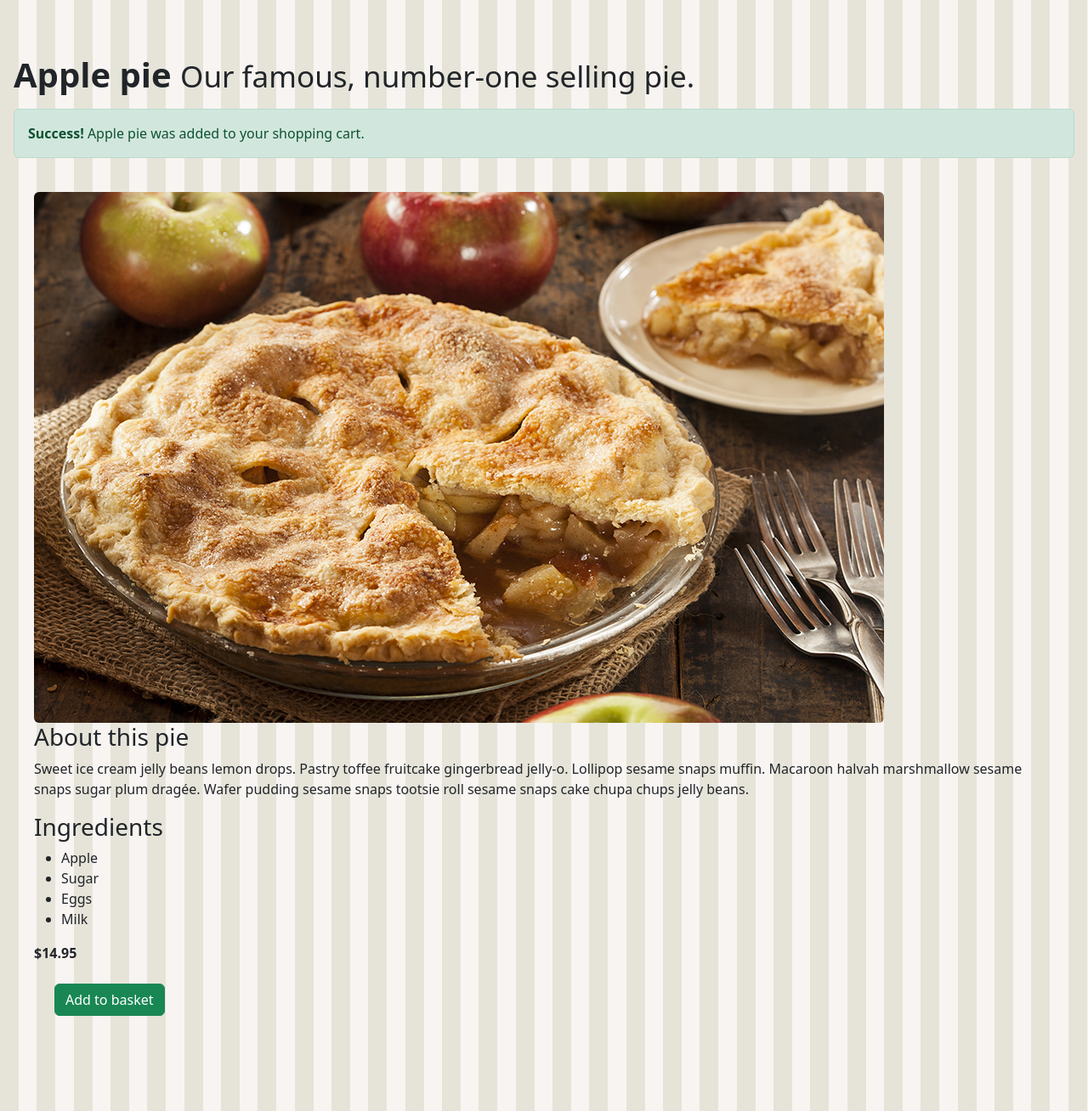
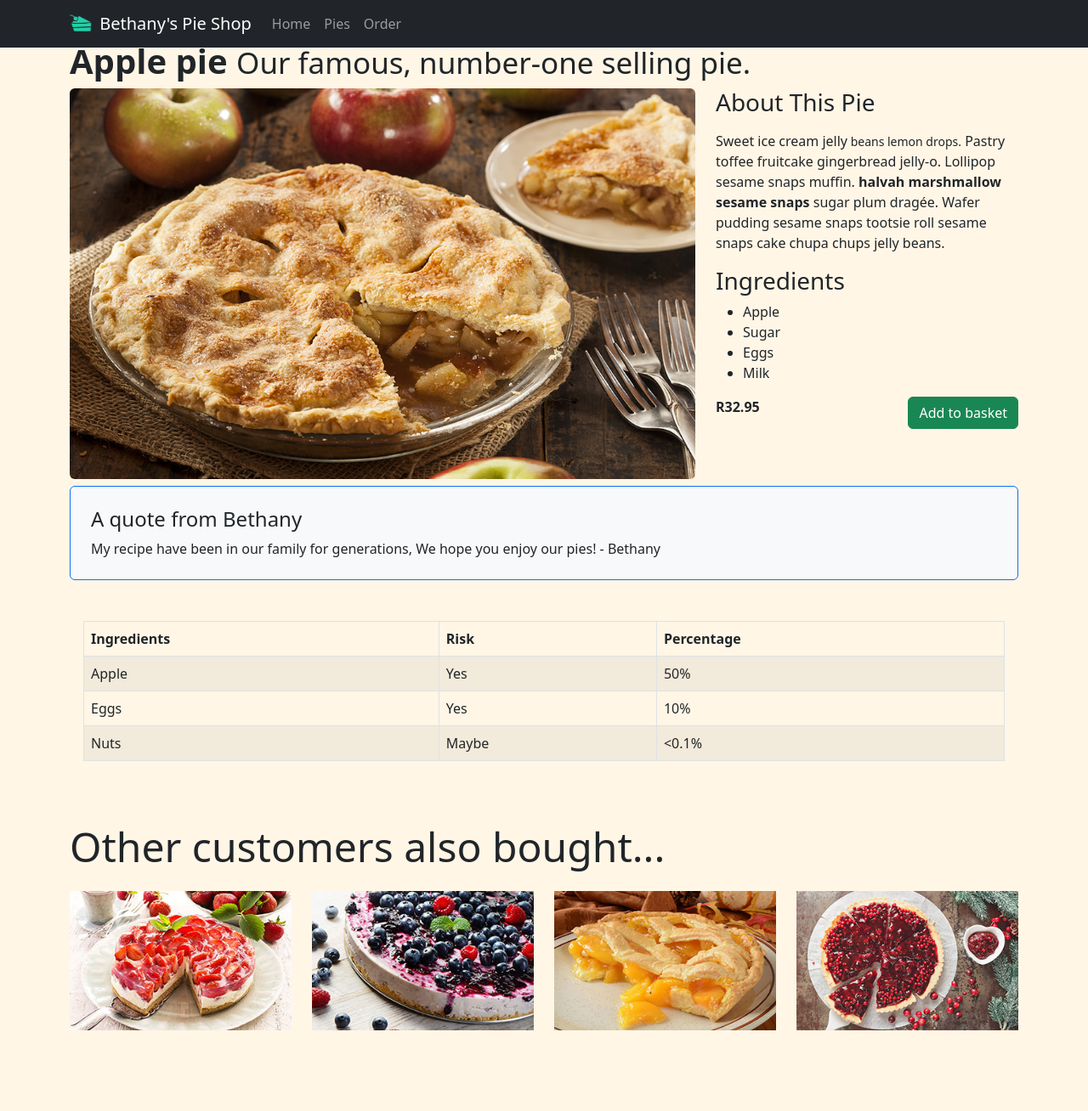
Before and after one commit to Nattie-Nkosi/bootstrap-boilerplate, a website built with Parcel: page src/index.html in a window 1280 px wide. Shown: the whole page at 85% size. After the commit the page ends 1277 px from the top, so only its background shows below. Built offline with nearby package versions, Linux system fonts and the light colour scheme.

Commit message:
Bootstrap5 grid layout and Components

```diff
--- a/src/index.html
+++ b/src/index.html
@@ -10,35 +10,64 @@
   </head>
 
   <body>
+    <header>
+      <nav class="navbar navbar-expand-lg navbar-dark fixed-top bg-dark">
+        <div class="container">
+          <a href="/" class="navbar-brand">
+            <img
+              src="./images/pie.png"
+              width="30"
+              height="30"
+              alt=""
+              class="d-inline-block align-top"
+            />
+            Bethany's Pie Shop
+          </a>
+
+          <div class="collapse navbar-collapse" id="navbarCollapse">
+            <ul class="nav navbar-nav mr-auto">
+              <li class="nav-item active">
+                <a href="/" class="nav-link">Home</a>
+              </li>
+              <li class="nav-item">
+                <a href="#" class="nav-link">Pies</a>
+              </li>
+              <li class="nav-item">
+                <a href="#" class="nav-link">Order</a>
+              </li>
+            </ul>
+          </div>
+        </div>
+      </nav>
+    </header>
+
     <main role="main">
-      <div class="m-3">
+      <div class="container">
         <h1 class="fw-bolder">
           Apple pie
+
           <small class="fw-normal fst-italics"
             >Our famous, number-one selling pie.</small
           >
         </h1>
 
-        <div class="alert alert-success mt-3">
-          <strong>Success!</strong> Apple pie was added to your shopping cart.
-        </div>
-
-        <div class="p-4">
-          <div>
+        <div class="row">
+          <div class="col-lg-8 col-ms-6">
             <img
               src="images/products/applepie.jpg"
               alt="Image of apple pie"
-              class="rounded"
+              class="rounded img-fluid"
             />
           </div>
 
-          <div>
-            <h3>About this pie</h3>
+          <div class="col-lg-4 col-sm-6">
+            <h3 class="text-capitalize mb-3">About this pie</h3>
             <p>
-              Sweet ice cream jelly beans lemon drops. Pastry toffee fruitcake
-              gingerbread jelly-o. Lollipop sesame snaps muffin. Macaroon halvah
-              marshmallow sesame snaps sugar plum dragée. Wafer pudding sesame
-              snaps tootsie roll sesame snaps cake chupa chups jelly beans.
+              Sweet ice cream jelly<small> beans lemon drops.</small> Pastry
+              toffee fruitcake gingerbread jelly-o. Lollipop sesame snaps
+              muffin. <strong> halvah marshmallow sesame snaps</strong> sugar
+              plum dragée. Wafer pudding sesame snaps tootsie roll sesame snaps
+              cake chupa chups jelly beans.
             </p>
             <h3>Ingredients</h3>
             <ul>
@@ -47,18 +76,98 @@
               <li>Eggs</li>
               <li>Milk</li>
             </ul>
-            <div>
-              <div>
-                <strong>$14.95</strong>
+            <div class="row">
+              <div class="col-md-4">
+                <strong>R32.95</strong>
               </div>
-              <div class="m-4">
-                <a type="button" href="#" class="btn btn-success">
+              <div class="col-md-8">
+                <a type="button" href="#" class="btn btn-success float-end">
                   Add to basket
                 </a>
               </div>
             </div>
           </div>
         </div>
+
+        <div class="p-4 mb-3 mt-2 bg-light rounded border border-primary">
+          <h4>A quote from Bethany</h4>
+          <p class="mb-0 fst-italics">
+            My recipe have been in our family for generations, We hope you enjoy
+            our pies! - Bethany
+          </p>
+        </div>
+
+        <div class="row p-3">
+          <div class="table-responsive my-3">
+            <table class="table table-striped table-bordered">
+              <thead>
+                <tr>
+                  <th>Ingredients</th>
+                  <th>Risk</th>
+                  <th>Percentage</th>
+                </tr>
+              </thead>
+              <tbody>
+                <tr>
+                  <td>Apple</td>
+                  <td>Yes</td>
+                  <td>50%</td>
+                </tr>
+                <tr>
+                  <td>Eggs</td>
+                  <td>Yes</td>
+                  <td>10%</td>
+                </tr>
+                <tr>
+                  <td>Nuts</td>
+                  <td>Maybe</td>
+                  <td>&lt;0.1%</td>
+                </tr>
+              </tbody>
+            </table>
+          </div>
+        </div>
+
+        <h3 class="display-5 my-4">Other customers also bought...</h3>
+
+        <div class="row">
+          <div class="col-md-3 col-sm-6 mb-3">
+            <a href="#">
+              <img
+                src="./images/products/strawberrycheesecakesmall.jpg"
+                alt=""
+                class="img-fluid"
+              />
+            </a>
+          </div>
+          <div class="col-md-3 col-sm-6 mb-3">
+            <a href="#">
+              <img
+                src="./images/products/blueberrycheesecakesmall.jpg"
+                alt=""
+                class="img-fluid"
+              />
+            </a>
+          </div>
+          <div class="col-md-3 col-sm-6 mb-3">
+            <a href="#">
+              <img
+                src="./images/products/peachpiesmall.jpg"
+                alt=""
+                class="img-fluid"
+              />
+            </a>
+          </div>
+          <div class="col-md-3 col-sm-6 mb-3">
+            <a href="#">
+              <img
+                src="./images/products/cranberrypiesmall.jpg"
+                alt=""
+                class="img-fluid"
+              />
+            </a>
+          </div>
+        </div>
       </div>
     </main>
   </body>
--- a/src/scss/styles.scss
+++ b/src/scss/styles.scss
@@ -3,6 +3,6 @@
 body {
   padding-top: 3rem;
   padding-bottom: 3rem;
-  background-image: url("../images/pattern.png");
+  background-color: rgb(255, 246, 230);
   background-repeat: repeat;
 }
```
